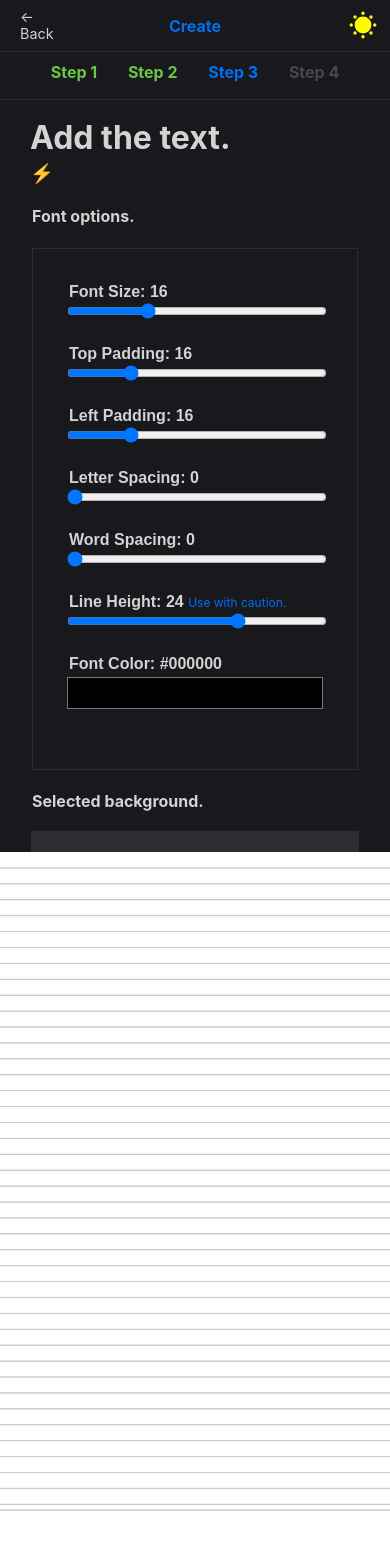
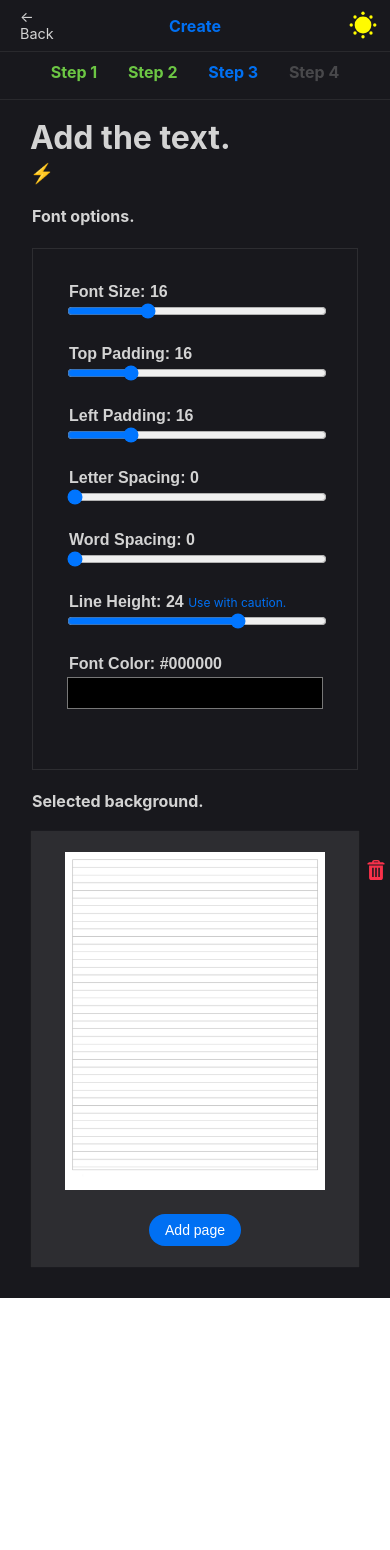
Before and after one commit to ninjaasmoke/afont, a Next.js app: page /new/step-3 in a window 390 px wide. Shown: the top 1550 px of the page. After the commit the page ends 1298 px from the top, so only its background shows below. Built offline with nearby package versions, Linux system fonts and the light colour scheme; a web font is replaced by a local one.

Commit message:
responsive step-2 & 3

```diff
--- a/pages/new/step-3.js
+++ b/pages/new/step-3.js
@@ -198,8 +198,6 @@ const Page = ({
         <div>
             <img
                 src={bgImgs.src[0]}
-                height={700}
-                width={495}
             />
             <div className={stepStyle.imgText}>
                 <textarea type="text" name={pageID} id={pageID} className={stepStyle.pageInp + " pageInpt"} autoCorrect="false" spellCheck="false"
--- a/styles/step-3.module.css
+++ b/styles/step-3.module.css
@@ -4,6 +4,7 @@
     display: flex;
     justify-content: space-evenly;
     padding: 0 32px 32px;
+    overflow-y: hidden;
 }
 
 .currImg {
@@ -39,6 +40,15 @@
     align-items: center;
 }
 
+.pageLeaf div {
+    /* max-width: calc(100% - 32px); */
+    max-width: 80%;
+}
+
+.pageLeaf img {
+    width: 100%;
+}
+
 .deleteImg {
     padding: 8px;
     min-width: 20px;
@@ -59,8 +69,8 @@
     position: absolute;
     top: 0;
     color: black;
-    height:700px;
-    width:495px;
+    height: 100%;
+    width: 100%;
 }
 
 .imgText input[type="text"] {
@@ -89,21 +99,6 @@
     color: var(--accent);
     border: none;
     margin-bottom: 24px;
-}
-
-
-.swatch .info{
-    padding: 1em;
-}
-
-.swatch h1{
-    margin: 0;
-    text-transform: uppercase;
-}
-
-.swatch h2{
-    font-weight: normal;
-    margin: 0;
 }
 
 .swatch input[type="color"] {
@@ -148,13 +143,6 @@
     color: inherit;
 }
 
-@media (min-width: 769px) {
-    .editWrapper {
-        position: sticky;
-        top: 96px;
-    }
-}
-
 @media (max-width: 976px) {
     .editWrapper {
         flex-direction: column;
@@ -164,6 +152,20 @@
         width: 100%;
     }
 
+    .pageLeaf img {
+        width: 100%;
+    }
+
+    .imgText {
+        width: calc(100% - 20px);
+    }
+
+    .deleteImg {
+        position: absolute;
+        right: -28px;
+        justify-content: flex-start;
+    }
+
     .editFontWrapper {
         width: 100%;
     }
```
Also changed, not shown: styles/step-2.module.css (+25 -1 lines).
